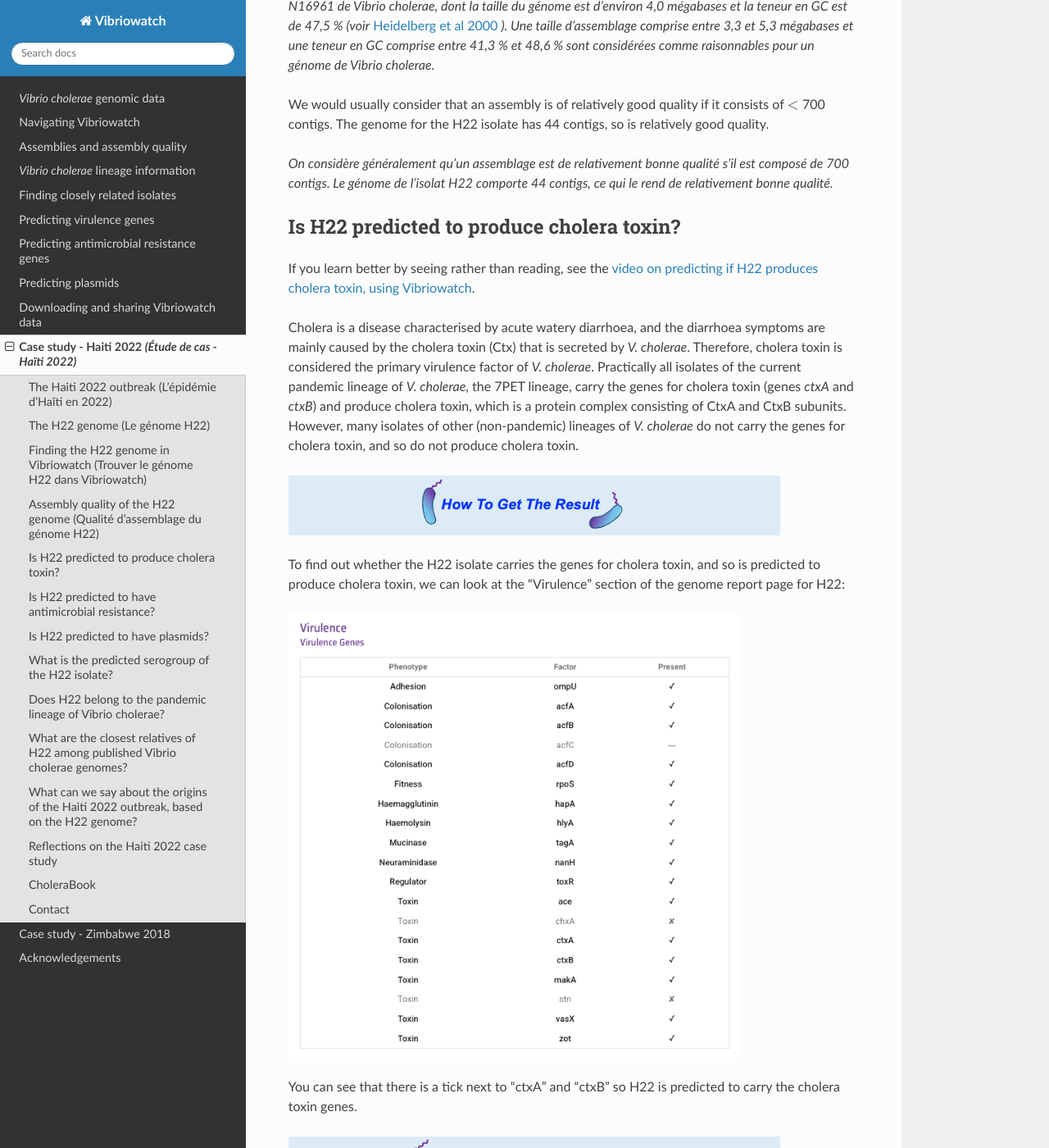
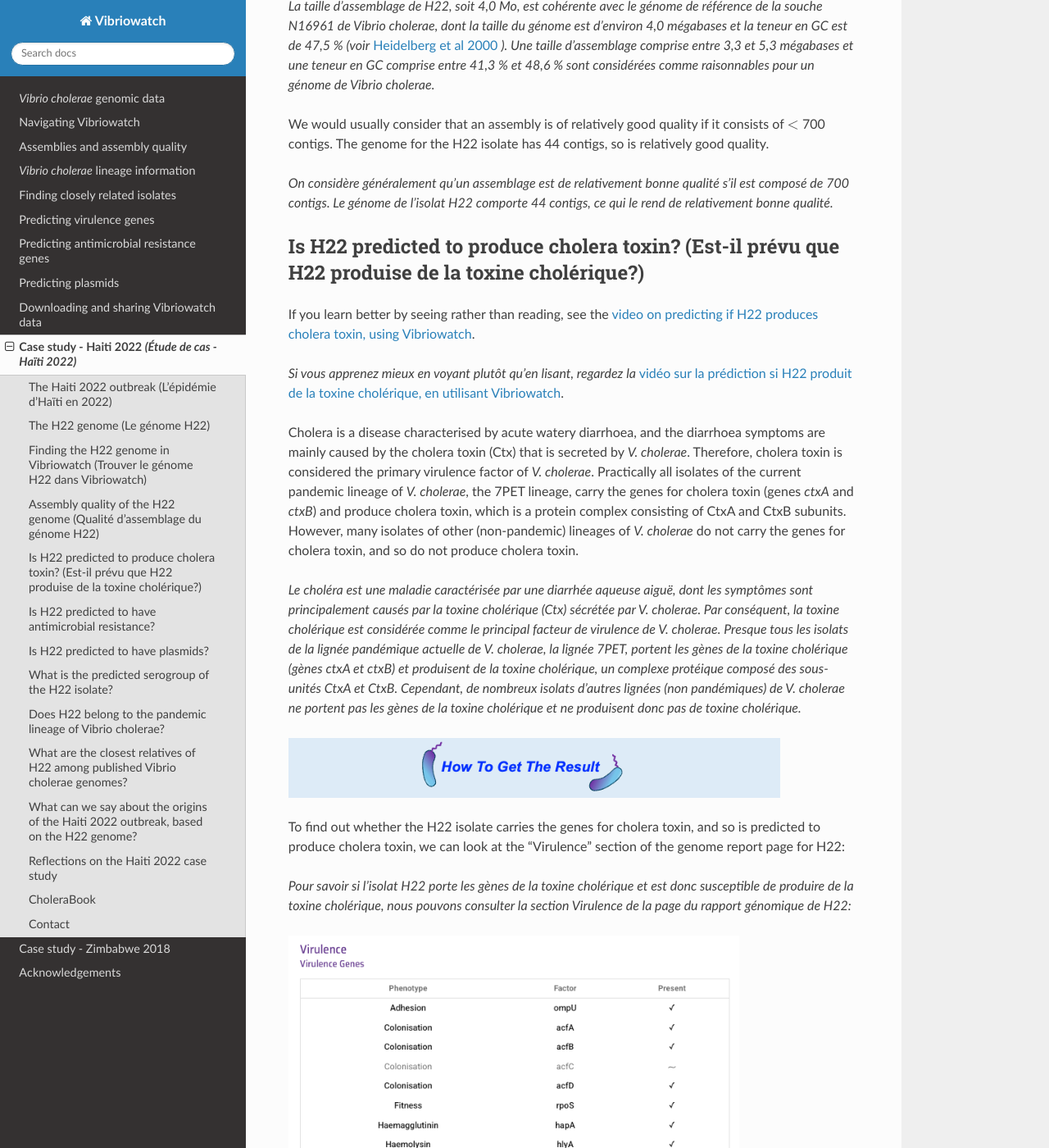
Before and after one commit to avrilcoghlan/vibriowatch, a Sphinx documentation site: the page built from docs/source/haiti.rst, in a window 1280 px wide and 1400 px high, scrolled down 6248 px. Shown: the whole window at 82% size. Built offline with Sphinx 7.4.7 and the Read the Docs theme 3.1.0, drawn with Linux system fonts in a browser that asks for light colours; some of the changed text lies outside the part shown.

Commit message:
Update haiti.rst

```diff
--- a/docs/source/haiti.rst
+++ b/docs/source/haiti.rst
@@ -22,7 +22,7 @@ persistance in the environment between outbreaks.
 * `The H22 genome (Le génome H22)`_.
 * `Finding the H22 genome in Vibriowatch (Trouver le génome H22 dans Vibriowatch)`_.
 * `Assembly quality of the H22 genome (Qualité d'assemblage du génome H22)`_.
-* `Is H22 predicted to produce cholera toxin?`_
+* `Is H22 predicted to produce cholera toxin? (Est-il prévu que H22 produise de la toxine cholérique?)`_
 * `Is H22 predicted to have antimicrobial resistance?`_
 * `Is H22 predicted to have plasmids?`_
 * `What is the predicted serogroup of the H22 isolate?`_
@@ -175,12 +175,16 @@ We would usually consider that an assembly is of relatively good quality if it c
 
 *On considère généralement qu'un assemblage est de relativement bonne qualité s'il est composé de 700 contigs. Le génome de l'isolat H22 comporte 44 contigs, ce qui le rend de relativement bonne qualité.*
 
-Is H22 predicted to produce cholera toxin?
-------------------------------------------
+Is H22 predicted to produce cholera toxin? (Est-il prévu que H22 produise de la toxine cholérique?)
+---------------------------------------------------------------------------------------------------
 
 If you learn better by seeing rather than reading, see the `video on predicting if H22 produces cholera toxin, using Vibriowatch`_.
 
+*Si vous apprenez mieux en voyant plutôt qu'en lisant, regardez la* `vidéo sur la prédiction si H22 produit de la toxine cholérique, en utilisant Vibriowatch`_.
+
 .. _video on predicting if H22 produces cholera toxin, using Vibriowatch: https://youtu.be/fQHf4nCZ7L8
+
+.. _vidéo sur la prédiction si H22 produit de la toxine cholérique, en utilisant Vibriowatch: https://youtu.be/fQHf4nCZ7L8
 
 Cholera is a disease characterised by acute watery diarrhoea, and the diarrhoea symptoms are mainly caused by the cholera toxin (Ctx) that is secreted
 by *V. cholerae*. Therefore, cholera toxin is considered the primary virulence factor of *V. cholerae*. Practically all isolates of the current pandemic lineage
@@ -188,22 +192,32 @@ of *V. cholerae*, the 7PET lineage, carry the genes for cholera toxin (genes *ct
 complex consisting of CtxA and CtxB subunits. However, many isolates of other
 (non-pandemic) lineages of *V. cholerae* do not carry the genes for cholera toxin, and so do not produce cholera toxin.
 
+*Le choléra est une maladie caractérisée par une diarrhée aqueuse aiguë, dont les symptômes sont principalement causés par la toxine cholérique (Ctx) sécrétée par V. cholerae. Par conséquent, la toxine cholérique est considérée comme le principal facteur de virulence de V. cholerae. Presque tous les isolats de la lignée pandémique actuelle de V. cholerae, la lignée 7PET, portent les gènes de la toxine cholérique (gènes ctxA et ctxB) et produisent de la toxine cholérique, un complexe protéique composé des sous-unités CtxA et CtxB. Cependant, de nombreux isolats d'autres lignées (non pandémiques) de V. cholerae ne portent pas les gènes de la toxine cholérique et ne produisent donc pas de toxine cholérique.*
+
 .. image:: HowToGetTheResult.png
   :width: 600
 
 To find out whether the H22 isolate carries the genes for cholera toxin, and so is predicted to produce cholera toxin, we can look at the "Virulence" section
 of the genome report page for H22:
 
+*Pour savoir si l'isolat H22 porte les gènes de la toxine cholérique et est donc susceptible de produire de la toxine cholérique, nous pouvons consulter la section Virulence de la page du rapport génomique de H22:*
+
 .. image:: Picture121.png
   :width: 550
 
 You can see that there is a tick next to "ctxA" and "ctxB" so H22 is predicted to carry the cholera toxin genes.
+
+*Vous pouvez voir qu'il y a une coche à côté de ctxA et ctxB, donc il est prévu que H22 porte les gènes de la toxine cholérique.*
 
 .. image:: HowToInterpretTheResult.png
   :width: 600
 
 Because the H22 genome is predicted to carry the *ctxA* and *ctxB* genes, we can predict that it produces the cholera toxin.
 This agrees with evidence in the paper of `Rubin et al 2022`_, who reported phenotypic data suggesting that H22 is toxigenic, i.e. that produces cholera toxin.
+
+.. _Rubin et al 2022: https://pubmed.ncbi.nlm.nih.gov/36449726/
+
+*Étant donné que le génome H22 devrait contenir les gènes ctxA et ctxB, on peut prédire qu'il produit la toxine cholérique. Cela concorde avec les données de l'article de* `Rubin et al 2022`_*, qui ont rapporté des données phénotypiques suggérant que H22 est toxigène, c'est-à-dire qu'il produit la toxine cholérique.*
 
 .. _Rubin et al 2022: https://pubmed.ncbi.nlm.nih.gov/36449726/
 
```
